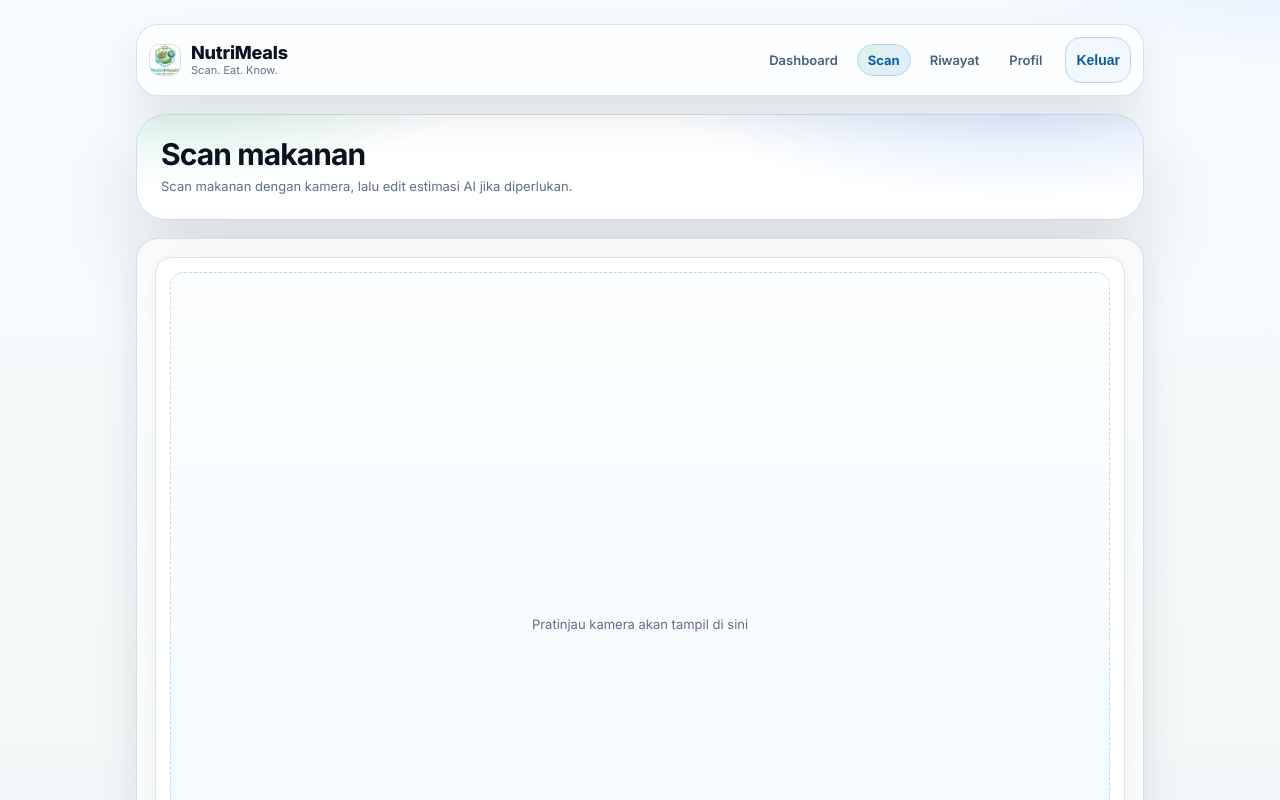
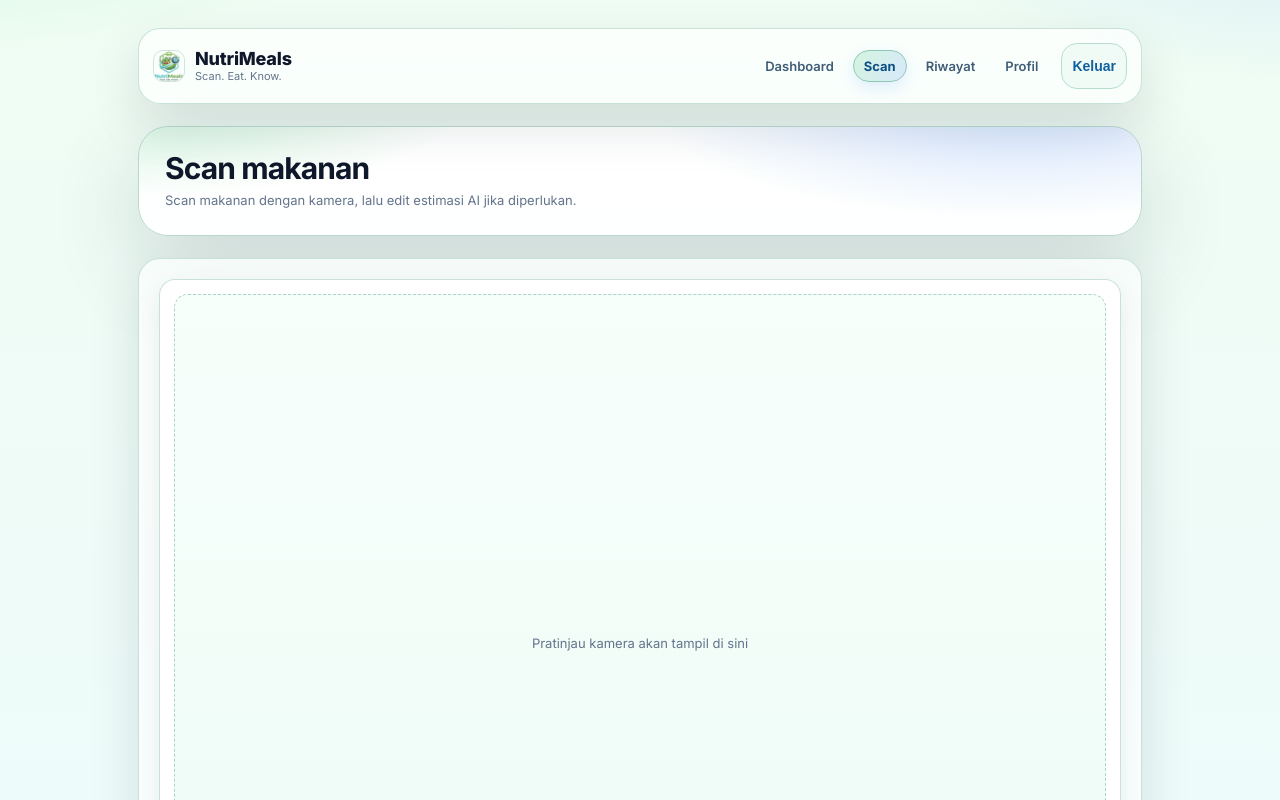
Before and after one commit to pesalxyz/NutriMeals, a Next.js app in the folder apps/web/: page /scan in a window 1280 px wide. Shown: the top 800 px of the page. Built offline with nearby package versions, Linux system fonts and the light colour scheme; no server answers.

Commit message:
feat(web): apply premium green-blue NutriMeals theme refresh

```diff
--- a/apps/web/src/app/(auth)/login/page.tsx
+++ b/apps/web/src/app/(auth)/login/page.tsx
@@ -85,7 +85,6 @@ export default function LoginPage() {
       <Script src="https://accounts.google.com/gsi/client" strategy="afterInteractive" onLoad={() => setScriptReady(true)} />
       <section className="card glass auth-card">
         <BrandLogo variant="full" />
-        <h1 className="brand-title">NutriMeals</h1>
         <p className="small auth-tagline">Scan. Eat. Know.</p>
         <p className="small auth-copy">Analisis nutrisi makanan berbasis AI dengan hasil yang bisa diedit.</p>
         <hr className="subtle-divider" />
--- a/apps/web/src/app/(protected)/profile/page.tsx
+++ b/apps/web/src/app/(protected)/profile/page.tsx
@@ -134,6 +134,7 @@ export default function ProfilePage() {
         </div>
 
         <Button
+          className="cta-button"
           onClick={async () => {
             await upsertProfile(form);
             setStatus('Tersimpan');
--- a/apps/web/src/app/(protected)/result/page.tsx
+++ b/apps/web/src/app/(protected)/result/page.tsx
@@ -193,7 +193,7 @@ export default function ResultPage() {
         </select>
         <div className="action-row">
           <Button variant="secondary" className="fill" onClick={estimate}>Estimasi</Button>
-          <Button className="fill" onClick={save} disabled={!items.length}>Simpan makanan</Button>
+          <Button className="fill cta-button" onClick={save} disabled={!items.length}>Simpan makanan</Button>
         </div>
       </Card>
     </main>
--- a/apps/web/src/app/(protected)/scan/page.tsx
+++ b/apps/web/src/app/(protected)/scan/page.tsx
@@ -79,7 +79,7 @@ export default function ScanPage() {
                 <p className="small m-0">Pratinjau kamera akan tampil di sini</p>
               </div>
             </div>
-            <Button onClick={() => cameraInputRef.current?.click()}>Ambil foto</Button>
+            <Button className="cta-button" onClick={() => cameraInputRef.current?.click()}>Ambil foto</Button>
             <Button variant="secondary" onClick={() => uploadInputRef.current?.click()}>Unggah gambar</Button>
           </>
         ) : (
@@ -95,7 +95,7 @@ export default function ScanPage() {
             </div>
             <div className="action-row">
               <Button variant="secondary" className="fill" onClick={resetSelection}>Foto ulang</Button>
-              <Button className="fill" onClick={runScan} disabled={loading}>
+              <Button className="fill cta-button" onClick={runScan} disabled={loading}>
                 {loading ? 'Menganalisis makanan Anda...' : 'Analisis scan'}
               </Button>
             </div>
--- a/apps/web/src/components/ui/empty-state.tsx
+++ b/apps/web/src/components/ui/empty-state.tsx
@@ -9,6 +9,7 @@ interface EmptyStateProps {
 export function EmptyState({ title, description, action }: EmptyStateProps) {
   return (
     <div className="empty">
+      <div className="empty__icon" aria-hidden="true">○</div>
       <p className="empty__title">{title}</p>
       <p className="small empty__desc">{description}</p>
       {action ? <div className="empty__action">{action}</div> : null}
--- a/apps/web/src/styles/globals.css
+++ b/apps/web/src/styles/globals.css
@@ -1,33 +1,33 @@
 :root {
-  --bg: #f3f8f8;
-  --bg-soft: #eef7ff;
+  --bg: #f0fdf4;
+  --bg-soft: #ecfeff;
   --card: #ffffff;
-  --card-glass: rgba(255, 255, 255, 0.72);
-  --text: #0b1220;
-  --muted: #5f6f87;
+  --card-glass: rgba(255, 255, 255, 0.82);
+  --text: #0f172a;
+  --muted: #64748b;
 
-  --green-500: #15b777;
-  --green-600: #109b66;
-  --blue-500: #2679f3;
-  --blue-600: #1f63c7;
+  --green-500: #22c55e;
+  --green-600: #16a34a;
+  --blue-500: #3b82f6;
+  --blue-600: #2563eb;
 
   --primary: var(--green-500);
   --primary-hover: var(--green-600);
   --secondary: var(--blue-500);
 
-  --brand-gradient: linear-gradient(132deg, #15b777 0%, #24c1a2 42%, #2b82f6 100%);
-  --brand-gradient-soft: linear-gradient(140deg, rgba(21, 183, 119, 0.12) 0%, rgba(36, 193, 162, 0.1) 48%, rgba(43, 130, 246, 0.14) 100%);
+  --brand-gradient: linear-gradient(135deg, #22c55e 0%, #3b82f6 100%);
+  --brand-gradient-soft: linear-gradient(135deg, rgba(34, 197, 94, 0.16) 0%, rgba(59, 130, 246, 0.16) 100%);
 
-  --primary-soft: #e9fbf4;
-  --secondary-soft: #eaf2ff;
-  --border: #d8e3ea;
-  --border-strong: #c7d6e1;
+  --primary-soft: #eafff1;
+  --secondary-soft: #eff6ff;
+  --border: #cfe4df;
+  --border-strong: #b4d3cb;
   --danger: #ef4444;
   --ring: rgba(43, 130, 246, 0.28);
 
-  --shadow-sm: 0 10px 26px rgba(10, 20, 40, 0.06);
-  --shadow-md: 0 18px 46px rgba(10, 20, 40, 0.1);
-  --shadow-lg: 0 30px 80px rgba(10, 20, 40, 0.14);
+  --shadow-sm: 0 10px 28px rgba(15, 23, 42, 0.08);
+  --shadow-md: 0 20px 52px rgba(15, 23, 42, 0.12);
+  --shadow-lg: 0 32px 90px rgba(15, 23, 42, 0.16);
 
   --r-sm: 12px;
   --r-md: 16px;
@@ -47,9 +47,9 @@ body {
 
 body {
   background:
-    radial-gradient(920px 380px at -5% -18%, rgba(21, 183, 119, 0.2) 0%, transparent 58%),
-    radial-gradient(880px 360px at 106% -10%, rgba(43, 130, 246, 0.2) 0%, transparent 56%),
-    linear-gradient(180deg, #f9fcff 0%, var(--bg) 58%, var(--bg-soft) 100%);
+    radial-gradient(860px 360px at -6% -14%, rgba(34, 197, 94, 0.2) 0%, transparent 64%),
+    radial-gradient(860px 380px at 106% -12%, rgba(59, 130, 246, 0.2) 0%, transparent 62%),
+    linear-gradient(180deg, #f0fdf4 0%, #eefbf8 46%, #ecfeff 100%);
   color: var(--text);
   min-height: 100vh;
 }
@@ -62,12 +62,12 @@ a {
 .container {
   max-width: 1040px;
   margin: 0 auto;
-  padding: 24px 16px 42px;
+  padding: 28px 18px 48px;
 }
 
 .stack {
   display: grid;
-  gap: 18px;
+  gap: 22px;
 }
 
 .row {
@@ -76,25 +76,31 @@ a {
 }
 
 .surface {
-  background: var(--card);
-  border: 1px solid var(--border);
+  background: rgba(255, 255, 255, 0.9);
+  border: 1px solid rgba(180, 211, 203, 0.7);
   border-radius: var(--r-md);
   box-shadow: var(--shadow-sm);
 }
 
 .card {
   background: var(--card-glass);
-  backdrop-filter: saturate(145%) blur(14px);
-  border: 1px solid rgba(214, 227, 236, 0.95);
+  backdrop-filter: saturate(150%) blur(16px);
+  border: 1px solid rgba(182, 216, 206, 0.72);
   border-radius: var(--r-lg);
   box-shadow: var(--shadow-md);
-  padding: 18px;
+  padding: 20px;
+  transition: transform 180ms ease, box-shadow 180ms ease, border-color 180ms ease;
+}
+
+.card:hover {
+  border-color: rgba(127, 184, 166, 0.82);
+  box-shadow: 0 22px 56px rgba(15, 23, 42, 0.14);
 }
 
 .glass {
-  background: rgba(255, 255, 255, 0.68);
-  border: 1px solid rgba(209, 223, 235, 0.95);
-  backdrop-filter: blur(14px) saturate(150%);
+  background: rgba(255, 255, 255, 0.74);
+  border: 1px solid rgba(176, 212, 203, 0.68);
+  backdrop-filter: blur(16px) saturate(160%);
 }
 
 .small {
@@ -120,12 +126,13 @@ a {
   background: var(--brand-gradient);
   cursor: pointer;
   transition: transform 140ms ease, box-shadow 180ms ease, filter 160ms ease, border-color 180ms ease;
-  box-shadow: 0 14px 28px rgba(26, 140, 200, 0.26);
+  box-shadow: 0 16px 32px rgba(59, 130, 246, 0.28);
 }
 
 .button:hover {
-  filter: saturate(1.05) brightness(1.02);
-  box-shadow: 0 18px 34px rgba(26, 140, 200, 0.31);
+  transform: translateY(-1px);
+  filter: saturate(1.08) brightness(1.04);
+  box-shadow: 0 20px 36px rgba(59, 130, 246, 0.33);
 }
 
 .button:active {
@@ -148,22 +155,30 @@ a:focus-visible {
 }
 
 .button.secondary {
-  color: #0b3d74;
-  background: rgba(255, 255, 255, 0.86);
-  border-color: var(--border);
+  color: #0f3f84;
+  background: rgba(255, 255, 255, 0.92);
+  border-color: #b7d8cb;
   box-shadow: var(--shadow-sm);
 }
 
 .button.secondary:hover {
-  border-color: #b8cedc;
+  border-color: #9dc9b8;
   box-shadow: var(--shadow-md);
 }
 
 .button.ghost {
-  color: #0d5e97;
-  background: rgba(236, 246, 255, 0.72);
-  border-color: #bdd5ea;
+  color: #0f5f9f;
+  background: rgba(236, 250, 245, 0.75);
+  border-color: #b6ddd0;
   box-shadow: none;
+}
+
+.cta-button {
+  min-height: 50px;
+  font-size: 15px;
+  box-shadow:
+    0 16px 34px rgba(59, 130, 246, 0.3),
+    0 0 0 1px rgba(255, 255, 255, 0.15) inset;
 }
 
 .input,
@@ -199,14 +214,31 @@ a:focus-visible {
 .progress {
   height: 9px;
   border-radius: 999px;
-  background: #e8eff5;
+  background: rgba(189, 218, 209, 0.38);
   overflow: hidden;
+  --progress-gradient: var(--brand-gradient);
 }
 
 .progress > span {
   display: block;
   height: 100%;
-  background: var(--brand-gradient);
+  background: var(--progress-gradient);
+}
+
+.progress--calories {
+  --progress-gradient: linear-gradient(90deg, #22c55e, #3b82f6);
+}
+
+.progress--protein {
+  --progress-gradient: linear-gradient(90deg, #16a34a, #22c55e);
+}
+
+.progress--carbs {
+  --progress-gradient: linear-gradient(90deg, #3b82f6, #60a5fa);
+}
+
+.progress--fat {
+  --progress-gradient: linear-gradient(90deg, #0ea5a4, #06b6d4);
 }
 
 .kpi-grid {
@@ -216,17 +248,17 @@ a:focus-visible {
 }
 
 .kpi {
-  border: 1px solid #d4e1ea;
+  border: 1px solid #c8ddd7;
   border-radius: var(--r-md);
   background:
-    linear-gradient(180deg, rgba(255, 255, 255, 0.95), rgba(247, 252, 255, 0.92));
+    linear-gradient(180deg, rgba(255, 255, 255, 0.96), rgba(240, 251, 247, 0.88));
   padding: 12px;
   transition: transform 160ms ease, box-shadow 180ms ease, border-color 180ms ease;
 }
 
 .kpi:hover {
   transform: translateY(-2px);
-  border-color: #b7cfde;
+  border-color: #a4c9bc;
   box-shadow: 0 12px 26px rgba(10, 20, 40, 0.09);
 }
 
@@ -252,9 +284,9 @@ a:focus-visible {
   border-radius: 999px;
   font-size: 12px;
   font-weight: 680;
-  border: 1px solid var(--border);
-  color: #48627c;
-  background: rgba(245, 250, 255, 0.92);
+  border: 1px solid #bfd9d0;
+  color: #476076;
+  background: rgba(244, 251, 248, 0.92);
 }
 
 .pill.success {
@@ -270,22 +302,35 @@ a:focus-visible {
 }
 
 .empty {
-  border: 1px dashed #bed4e4;
+  border: 1px dashed #add3c6;
   border-radius: var(--r-md);
-  padding: 22px;
+  padding: 24px;
   text-align: center;
   color: var(--muted);
-  background: linear-gradient(180deg, rgba(255, 255, 255, 0.85), rgba(240, 248, 255, 0.65));
+  background: linear-gradient(180deg, rgba(251, 255, 252, 0.92), rgba(236, 252, 246, 0.8));
+}
+
+.empty__icon {
+  margin: 0 auto 10px;
+  width: 42px;
+  height: 42px;
+  border-radius: 999px;
+  display: grid;
+  place-items: center;
+  color: #0f8a61;
+  font-weight: 700;
+  border: 1px solid #b8dfd0;
+  background: linear-gradient(135deg, rgba(34, 197, 94, 0.2), rgba(59, 130, 246, 0.2));
 }
 
 .hero-card {
-  padding: 24px;
+  padding: 26px;
   border-radius: var(--r-xl);
   background:
-    radial-gradient(440px 140px at 88% -28%, rgba(43, 130, 246, 0.2), transparent 82%),
-    radial-gradient(420px 130px at 0% -32%, rgba(21, 183, 119, 0.2), transparent 80%),
+    radial-gradient(460px 150px at 88% -28%, rgba(59, 130, 246, 0.24), transparent 82%),
+    radial-gradient(420px 130px at 0% -32%, rgba(34, 197, 94, 0.24), transparent 80%),
     rgba(255, 255, 255, 0.92);
-  border: 1px solid #cfdeea;
+  border: 1px solid #b9d8cd;
   box-shadow: var(--shadow-lg);
 }
 
@@ -350,7 +395,7 @@ a:focus-visible {
   gap: 12px;
   align-items: center;
   justify-content: space-between;
-  padding: 12px;
+  padding: 14px;
   flex-wrap: wrap;
   position: sticky;
   top: 14px;
@@ -366,7 +411,7 @@ a:focus-visible {
 
 .top-nav__link {
   font-weight: 560;
-  color: #46617a;
+  color: #3f5d76;
   border: 1px solid transparent;
   border-radius: 999px;
   padding: 6px 10px;
@@ -374,16 +419,17 @@ a:focus-visible {
 }
 
 .top-nav__link:hover {
-  color: #0a5ca5;
-  background: rgba(237, 245, 255, 0.9);
-  border-color: #d0dfec;
+  color: #0f4f8f;
+  background: rgba(236, 252, 244, 0.95);
+  border-color: #b6d8cb;
 }
 
 .top-nav__link.active {
   font-weight: 700;
-  color: #0b5d9d;
-  background: linear-gradient(120deg, rgba(21, 183, 119, 0.14), rgba(43, 130, 246, 0.14));
-  border-color: #b7d8e8;
+  color: #0d4f83;
+  background: linear-gradient(120deg, rgba(34, 197, 94, 0.18), rgba(59, 130, 246, 0.18));
+  border-color: #8dc8b3;
+  box-shadow: 0 6px 16px rgba(59, 130, 246, 0.14);
 }
 
 .brand-header {
@@ -413,7 +459,7 @@ a:focus-visible {
 
 .brand-full {
   width: 100%;
-  max-width: 360px;
+  max-width: 390px;
   border-radius: 16px;
   display: block;
 }
@@ -430,7 +476,7 @@ a:focus-visible {
   position: absolute;
   inset: 10px;
   border-radius: 10px;
-  background: linear-gradient(180deg, rgba(2, 10, 32, 0.54), rgba(2, 10, 32, 0.26));
+  background: linear-gradient(180deg, rgba(2, 10, 32, 0.58), rgba(2, 10, 32, 0.3));
   display: grid;
   place-items: center;
 }
@@ -493,8 +539,8 @@ a:focus-visible {
 .camera-placeholder {
   aspect-ratio: 4/3;
   border-radius: 14px;
-  border: 1px dashed #c6d9e7;
-  background: linear-gradient(180deg, #fcfeff, #f2f9ff);
+  border: 1px dashed #add3c6;
+  background: linear-gradient(180deg, #f7fffb, #edfbf6);
   display: grid;
   place-items: center;
 }
@@ -621,7 +667,7 @@ a:focus-visible {
 
 .note-warn {
   margin: 0;
-  color: #925113;
+  color: #8d4e12;
 }
 
 .field-wrap {
@@ -652,7 +698,7 @@ a:focus-visible {
 }
 
 .landing-wrap {
-  gap: 16px;
+  gap: 20px;
 }
 
 .landing-title {
@@ -683,6 +729,36 @@ a:focus-visible {
   padding: 10px;
 }
 
+.macro-card {
+  position: relative;
+  overflow: hidden;
+}
+
+.macro-card::after {
+  content: '';
+  position: absolute;
+  left: 0;
+  right: 0;
+  bottom: 0;
+  height: 3px;
+}
+
+.macro-card--protein::after {
+  background: linear-gradient(90deg, #16a34a, #22c55e);
+}
+
+.macro-card--carbs::after {
+  background: linear-gradient(90deg, #2563eb, #60a5fa);
+}
+
+.macro-card--fat::after {
+  background: linear-gradient(90deg, #0d9488, #14b8a6);
+}
+
+.macro-card--sugar::after {
+  background: linear-gradient(90deg, #0ea5e9, #3b82f6);
+}
+
 @media (max-width: 720px) {
   .container {
     padding: 14px 12px 24px;
```
Also changed, not shown: apps/web/src/app/(protected)/dashboard/page.tsx (+8 -8 lines), apps/web/src/app/page.tsx (+4 -5 lines).
